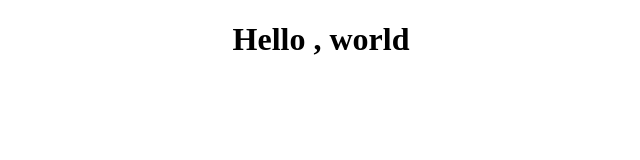
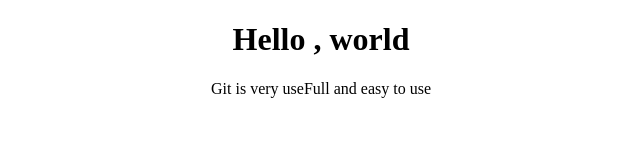
Before and after one commit to Mmomenzadeh/Single-Page-Application, a plain HTML site: page SPA/index.html in a window 1280 px wide. Shown: the whole page, without its empty margins (319-959 px from the left). Drawn offline with Linux system fonts and the light colour scheme.

Commit message:
modify index.html

```diff
--- a/SPA/index.html
+++ b/SPA/index.html
@@ -10,6 +10,7 @@
 <body>
   <div class="container">
     <h1>Hello , world </h1>
+    <P>Git is very useFull and easy to use</P>
   </div>
 
 <script src="./assets/js/script/main.js"></script>
```
